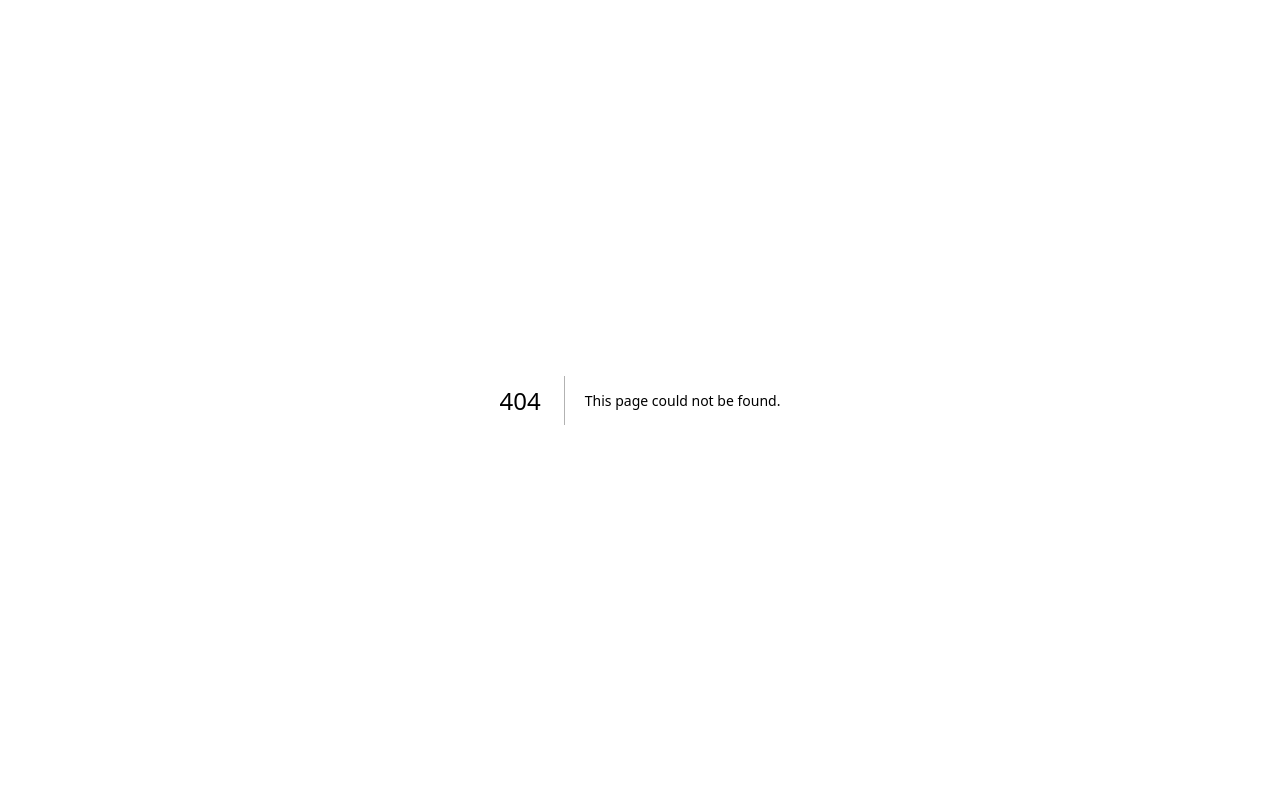
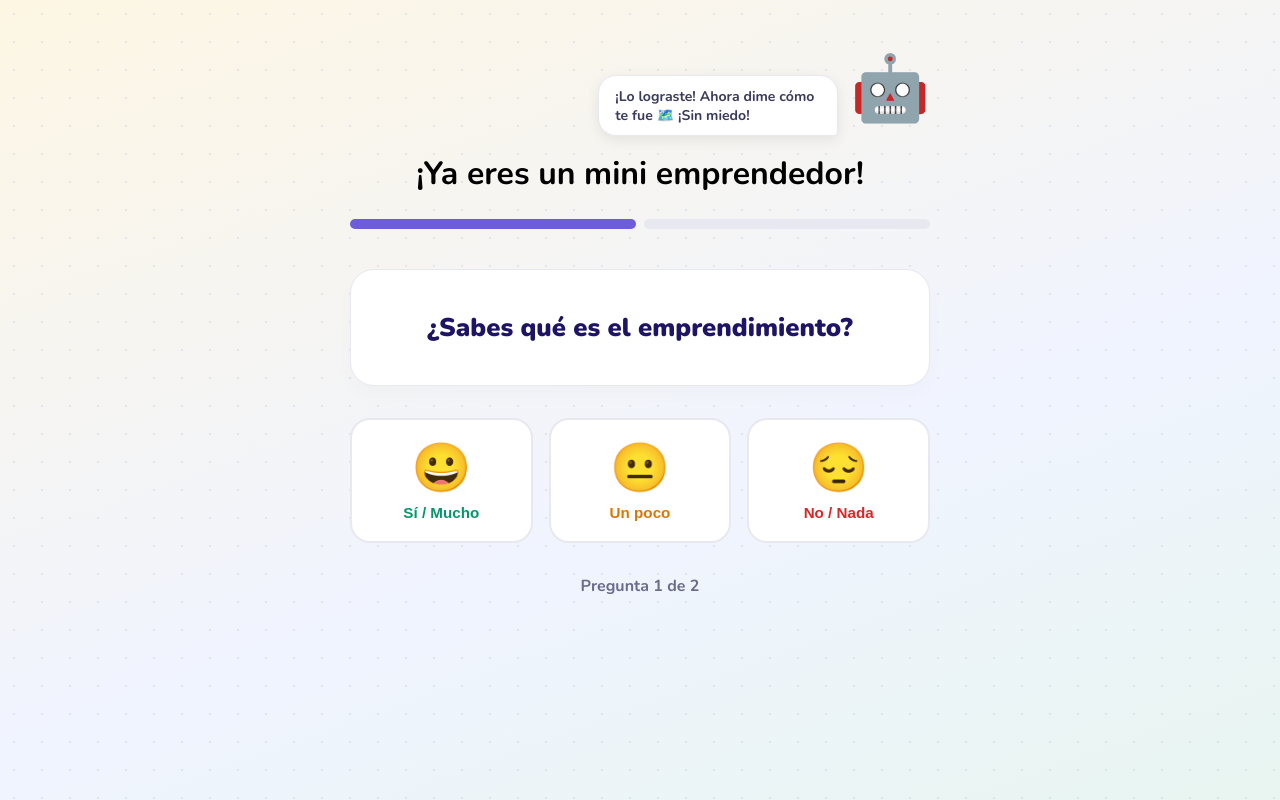
Before and after one commit to AxelOrtiz31/Proyecto-02-Mini-emprendedor, a Next.js app in the folder mini_emprendedores/: page /evaluacion in a window 1280 px wide. Before the commit this address had no page. Built offline with nearby package versions, Linux system fonts and the light colour scheme.

Commit message:
Interfaz EvaluacionFinal

```diff
--- /dev/null
+++ b/mini_emprendedores/app/evaluacion/page.tsx
@@ -0,0 +1,5 @@
+import EvaluacionPage from '../../components/EvaluacionPage';
+
+export default function Page() {
+  return <EvaluacionPage />;
+}
--- /dev/null
+++ b/mini_emprendedores/components/EvaluacionPage.module.css
@@ -0,0 +1,164 @@
+.root {
+  min-height: 100vh;
+  width: 100%;
+  background: linear-gradient(160deg, #fdf6e3 0%, #f0f4ff 60%, #e8f5f0 100%);
+  position: relative;
+  overflow-x: hidden;
+  font-family: "Nunito", "Poppins", system-ui, sans-serif;
+  padding: 3rem 2rem;
+  box-sizing: border-box;
+  display: flex;
+  justify-content: center;
+  align-items: flex-start;
+}
+
+.dotGrid {
+  position: absolute;
+  inset: 0;
+  background-image: radial-gradient(circle, #c8d0e0 1px, transparent 1px);
+  background-size: 28px 28px;
+  opacity: 0.45;
+  pointer-events: none;
+  z-index: 1;
+}
+
+.contentWrapper {
+  position: relative;
+  z-index: 2;
+  width: 100%;
+  max-width: 580px;
+  margin: 0 auto;
+  display: flex;
+  flex-direction: column;
+  align-items: center;
+}
+
+/* Barra de Progreso por Pasos */
+.progressContainer {
+  display: flex;
+  width: 100%;
+  gap: 0.5rem;
+  margin-top: 1.5rem;
+  margin-bottom: 2.5rem;
+}
+
+.progressStep {
+  flex: 1;
+  height: 10px;
+  border-radius: 10px;
+  background-color: #e8e8f0;
+  transition: background-color 0.3s ease;
+}
+
+.progressStepActive {
+  background-color: #6d5ddb;
+}
+
+/* Bloque de la Pregunta Principal */
+.preguntaCard {
+  background: #fff;
+  border: 1.5px solid #e8e8f0;
+  border-radius: 24px;
+  padding: 2.5rem 1.5rem;
+  width: 100%;
+  text-align: center;
+  box-shadow: 0 8px 20px rgba(0, 0, 0, 0.02);
+  margin-bottom: 2rem;
+}
+
+.preguntaTexto {
+  font-size: 1.6rem;
+  font-weight: 900;
+  color: #1e1465;
+  margin: 0;
+}
+
+/* Contenedor de Opciones */
+.opcionesGrid {
+  display: grid;
+  grid-template-columns: repeat(3, minmax(0, 1fr));
+  gap: 1rem;
+  width: 100%;
+  margin-bottom: 2rem;
+}
+
+@media (max-width: 520px) {
+  .opcionesGrid {
+    grid-template-columns: 1fr;
+  }
+}
+
+/* Estilos individuales por botón (Simulando la imagen) */
+.opcionBtn {
+  background: #fff;
+  border: 2px solid #e8e8f0;
+  border-radius: 20px;
+  padding: 1.25rem 1rem;
+  display: flex;
+  flex-direction: column;
+  align-items: center;
+  gap: 0.5rem;
+  cursor: pointer;
+  transition: transform 0.15s, border-color 0.15s;
+}
+
+.opcionBtn:hover {
+  transform: translateY(-3px);
+}
+
+.opcionVerde:hover { border-color: #34d399; background-color: #f0fdf4; }
+.opcionAmarilla:hover { border-color: #fbbf24; background-color: #fffbeb; }
+.opcionRoja:hover { border-color: #f87171; background-color: #fef2f2; }
+
+.emoji {
+  font-size: 3rem;
+}
+
+.opcionLabel {
+  font-size: 0.95rem;
+  font-weight: 800;
+}
+
+.labelVerde { color: #059669; }
+.labelAmarillo { color: #d97706; }
+.labelRojo { color: #dc2626; }
+
+/* Texto de pie "Pregunta X de Y" */
+.footerText {
+  font-size: 1rem;
+  color: #6b6b8a;
+  font-weight: 700;
+}
+
+/* Mascot Area */
+.mascotArea {
+  align-self: flex-end;
+  display: flex;
+  align-items: flex-end;
+  gap: 0.75rem;
+  margin-bottom: 1rem;
+  width: 100%;
+  justify-content: flex-end;
+}
+
+.bubble {
+  background: #fff;
+  border: 1.5px solid #e8e8f0;
+  border-radius: 18px 18px 4px 18px;
+  padding: 0.65rem 1rem;
+  font-size: 0.88rem;
+  font-weight: 700;
+  color: #3a3a5c;
+  box-shadow: 0 4px 14px rgba(0, 0, 0, 0.08);
+  max-width: 240px;
+}
+
+.mascot {
+  font-size: 4rem;
+  animation: floatBounce 3s ease-in-out infinite;
+}
+
+@keyframes floatBounce {
+  0%, 100% { transform: translateY(0px); }
+  50%       { transform: translateY(-10px); }
+}
--- /dev/null
+++ b/mini_emprendedores/components/EvaluacionPage.tsx
@@ -0,0 +1,98 @@
+'use client';
+
+import React, { useState } from 'react';
+import styles from './EvaluacionPage.module.css';
+// 📝 Esto simulará de forma exacta la respuesta que traerás de Supabase más adelante
+const PREGUNTAS_DESDE_BD = [
+  {
+    id: 1,
+    pregunta: '¿Sabes qué es el emprendimiento?',
+    burbujaMascota: '¡Lo lograste! Ahora dime cómo te fue 🗺️ ¡Sin miedo!',
+    opciones: [
+      { texto: 'Sí / Mucho', emoji: '😀', clase: styles.opcionVerde, claseLabel: styles.labelVerde },
+      { texto: 'Un poco', emoji: '😐', clase: styles.opcionAmarilla, claseLabel: styles.labelAmarillo },
+      { texto: 'No / Nada', emoji: '😔', clase: styles.opcionRoja, claseLabel: styles.labelRojo }
+    ]
+  },
+  {
+    id: 2,
+    pregunta: '¿Te gustaría iniciar tu propio negocio o proyecto?',
+    burbujaMascota: '¡Excelente! Vamos con la siguiente pregunta 🚀',
+    opciones: [
+      { texto: '¡Me encanta!', emoji: '🚀', clase: styles.opcionVerde, claseLabel: styles.labelVerde },
+      { texto: 'Tal vez', emoji: '🤔', clase: styles.opcionAmarilla, claseLabel: styles.labelAmarillo },
+      { texto: 'No me llama', emoji: '😴', clase: styles.opcionRoja, claseLabel: styles.labelRojo }
+    ]
+  }
+];
+
+export default function EvaluacionPage() {
+  // Estados para manejar dinámicamente la pregunta actual
+  const [currentIndex, setCurrentIndex] = useState(0);
+  const currentQuestion = PREGUNTAS_DESDE_BD[currentIndex];
+
+  const handleSeleccion = () => {
+    // Si quedan más preguntas, avanzamos. Si no, podríamos redirigir al Dashboard final.
+    if (currentIndex < PREGUNTAS_DESDE_BD.length - 1) {
+      setCurrentIndex(currentIndex + 1);
+    } else {
+      alert('¡Felicidades, completaste tu evaluación final! 🎉');
+    }
+  };
+
+  return (
+    <div className={styles.root}>
+      <div className={styles.dotGrid} />
+
+      <div className={styles.contentWrapper}>
+
+        {/* MASCOTA Y BURBUJA DINÁMICA */}
+        <div className={styles.mascotArea}>
+          <div className={styles.bubble}>{currentQuestion.burbujaMascota}</div>
+          <div className={styles.mascot}>🤖</div>
+        </div>
+
+        <h1 className="text-2xl font-black text-[#1e1465] tracking-wide mb-1">
+          ¡Ya eres un mini emprendedor!
+        </h1>
+
+        {/* BARRA DE PROGRESO POR PASOS */}
+        <div className={styles.progressContainer}>
+          {PREGUNTAS_DESDE_BD.map((_, idx) => (
+            <div
+              key={idx}
+              className={`${styles.progressStep} ${idx <= currentIndex ? styles.progressStepActive : ''}`}
+            />
+          ))}
+        </div>
+
+        {/* TARJETA DE PREGUNTA */}
+        <div className={styles.preguntaCard}>
+          <h2 className={styles.preguntaTexto}>{currentQuestion.pregunta}</h2>
+        </div>
+
+        {/* CUADRÍCULA DE OPCIONES */}
+        <div className={styles.opcionesGrid}>
+          {currentQuestion.opciones.map((opcion, index) => (
+            <button
+              key={index}
+              className={`${styles.opcionBtn} ${opcion.clase}`}
+              onClick={handleSeleccion}
+            >
+              <span className={styles.emoji}>{opcion.emoji}</span>
+              <span className={`${styles.opcionLabel} ${opcion.claseLabel}`}>
+                {opcion.texto}
+              </span>
+            </button>
+          ))}
+        </div>
+
+        {/* PIE DE PÁGINA */}
+        <span className={styles.footerText}>
+          Pregunta {currentIndex + 1} de {PREGUNTAS_DESDE_BD.length}
+        </span>
+
+      </div>
+    </div>
+  );
+}
```
